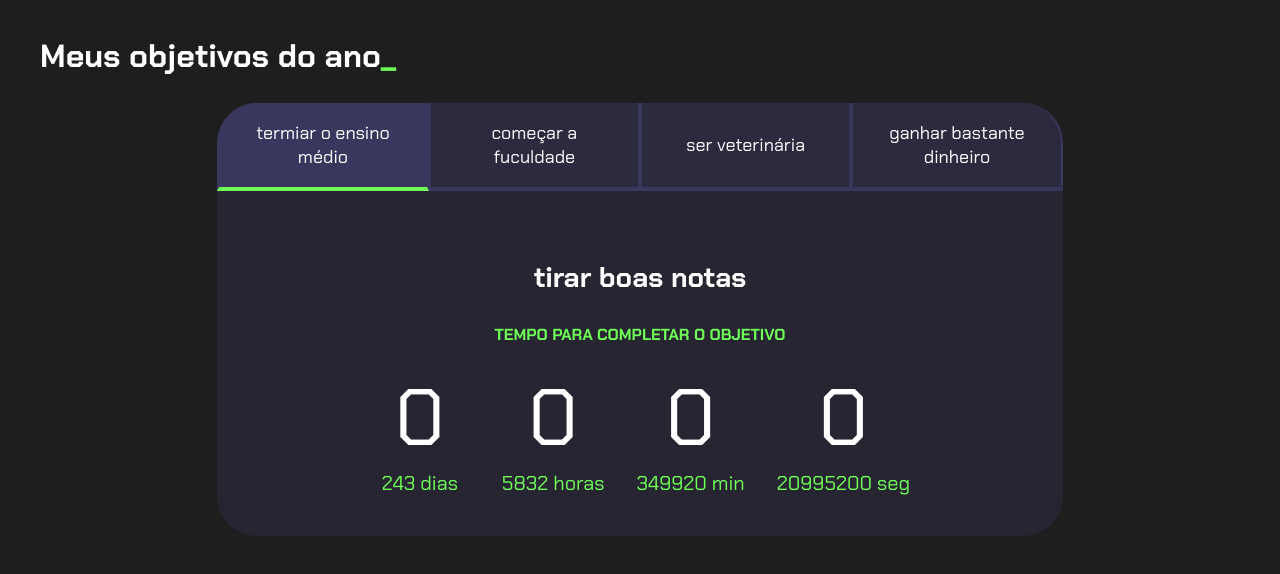
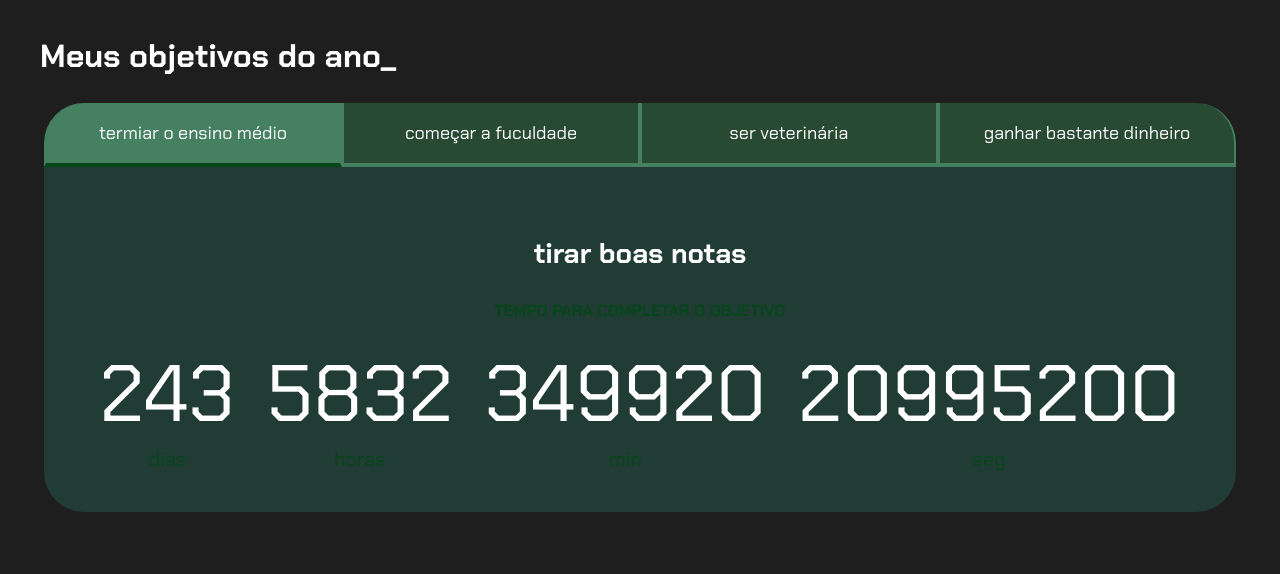
Before and after one commit to nicolly2511/projeto-de-vida-nicolly, a plain HTML site: page index.html in a window 1280 px wide. Drawn offline with Linux system fonts and the light colour scheme.

Commit message:
Add files via upload

```diff
--- a/index.html
+++ b/index.html
@@ -24,20 +24,20 @@
                     <h4 class="aba-conteudo-titulo-secundario">Tempo para completar o objetivo</h4>
                     <div class="contador">
                         <div class="contador-digito">
-                            <p class="contador-digito-numero" id="dias0">8 meses</p>
-                            <p class="contador-digito-texto">243 dias</p>
+                            <p class="contador-digito-numero" id="dias">243</p>
+                            <p class="contador-digito-texto">dias</p>
                         </div>
                         <div class="contador-digito">
-                            <p class="contador-digito-numero" id="horas0"></p>
-                            <p class="contador-digito-texto">5832 horas</p>
+                            <p class="contador-digito-numero" id="horas">5832</p>
+                            <p class="contador-digito-texto">horas</p>
                         </div>
                         <div class="contador-digito">
-                            <p class="contador-digito-numero" id="min0"></p>
-                            <p class="contador-digito-texto">349920 min</p>
+                            <p class="contador-digito-numero" id="min">349920</p>
+                            <p class="contador-digito-texto">min</p>
                         </div>
                         <div class="contador-digito">
-                            <p class="contador-digito-numero" id="seg0"></p>
-                            <p class="contador-digito-texto">20995200 seg</p>
+                            <p class="contador-digito-numero" id="seg">20995200</p>
+                            <p class="contador-digito-texto">seg</p>
                         </div>
                     </div>
                 </div>
@@ -46,19 +46,19 @@
                     <h4 class="aba-conteudo-titulo-secundario">Tempo para completar o objetivo</h4>
                     <div class="contador">
                         <div class="contador-digito">
-                            <p class="contador-digito-numero" id="dias1"></p>
+                            <p class="contador-digito-numero" id="dias">1826</p>
                             <p class="contador-digito-texto">dias</p>
                         </div>
                         <div class="contador-digito">
-                            <p class="contador-digito-numero" id="horas1"></p>
+                            <p class="contador-digito-numero" id="horas">43830</p>
                             <p class="contador-digito-texto">horas</p>
                         </div>
                         <div class="contador-digito">
-                            <p class="contador-digito-numero" id="min1"></p>
+                            <p class="contador-digito-numero" id="min">2629800</p>
                             <p class="contador-digito-texto">min</p>
                         </div>
                         <div class="contador-digito">
-                            <p class="contador-digito-numero" id="seg1"></p>
+                            <p class="contador-digito-numero" id="seg">157788000</p>
                             <p class="contador-digito-texto">seg</p>
                         </div>
                     </div>
@@ -68,19 +68,19 @@
                     <h4 class="aba-conteudo-titulo-secundario">Tempo para completar o objetivo</h4>
                     <div class="contador">
                         <div class="contador-digito">
-                            <p class="contador-digito-numero" id="dias2"></p>
+                            <p class="contador-digito-numero" id="dias">2556</p>
                             <p class="contador-digito-texto">dias</p>
                         </div>
                         <div class="contador-digito">
-                            <p class="contador-digito-numero" id="horas2"></p>
+                            <p class="contador-digito-numero" id="horas">61362</p>
                             <p class="contador-digito-texto">horas</p>
                         </div>
                         <div class="contador-digito">
-                            <p class="contador-digito-numero" id="min2"></p>
+                            <p class="contador-digito-numero" id="min">3681720</p>
                             <p class="contador-digito-texto">min</p>
                         </div>
                         <div class="contador-digito">
-                            <p class="contador-digito-numero" id="seg2"></p>
+                            <p class="contador-digito-numero" id="seg">3681720</p>
                             <p class="contador-digito-texto">seg</p>
                         </div>
                     </div>
@@ -90,19 +90,19 @@
                     <h4 class="aba-conteudo-titulo-secundario">Tempo para completar o objetivo</h4>
                     <div class="contador">
                         <div class="contador-digito">
-                            <p class="contador-digito-numero" id="dias3"></p>
+                            <p class="contador-digito-numero" id="dias">2556</p>
                             <p class="contador-digito-texto">dias</p>
                         </div>
                         <div class="contador-digito">
-                            <p class="contador-digito-numero" id="horas3"></p>
+                            <p class="contador-digito-numero" id="horas">61362</p>
                             <p class="contador-digito-texto">horas</p>
                         </div>
                         <div class="contador-digito">
-                            <p class="contador-digito-numero" id="min3"></p>
+                            <p class="contador-digito-numero" id="min">3681720</p>
                             <p class="contador-digito-texto">min</p>
                         </div>
                         <div class="contador-digito">
-                            <p class="contador-digito-numero" id="seg3"></p>
+                            <p class="contador-digito-numero" id="seg">3681720</p>
                             <p class="contador-digito-texto">seg</p>
                         </div>
                     </div>
--- a/style.css
+++ b/style.css
@@ -2,11 +2,11 @@
 
 :root {
     --cor-de-fundo: #1E1E1E;
-    --verde: #6FFF57;
+    --verde: #06461b;
     --branco: #FFFFFF;
-    --botao-ativo: #3A375E;
-    --botao-inativo: rgba(58, 55, 94, 0.5);
-    --texto-fundo: rgba(58, 55, 94, 0.3);
+    --botao-ativo: #458061;
+    --botao-inativo: rgba(50, 119, 73, 0.5);
+    --texto-fundo: rgba(40, 131, 104, 0.3);
 }
 
 body {
@@ -33,7 +33,7 @@ body {
 }
 
 .titulo-principal span {
-    color: var(--verde);
+    color: var(--branco);
 }
 
 
```
